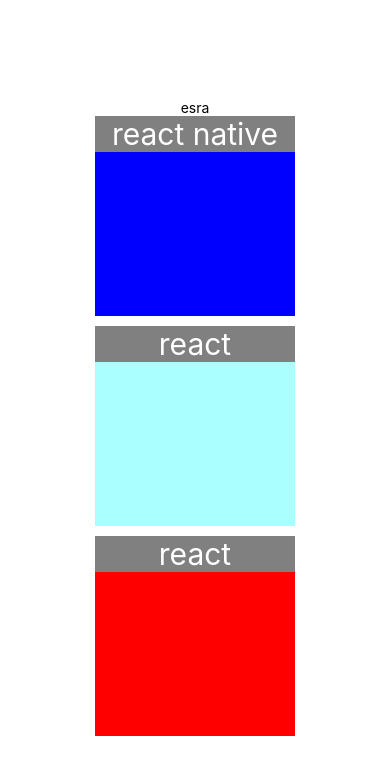
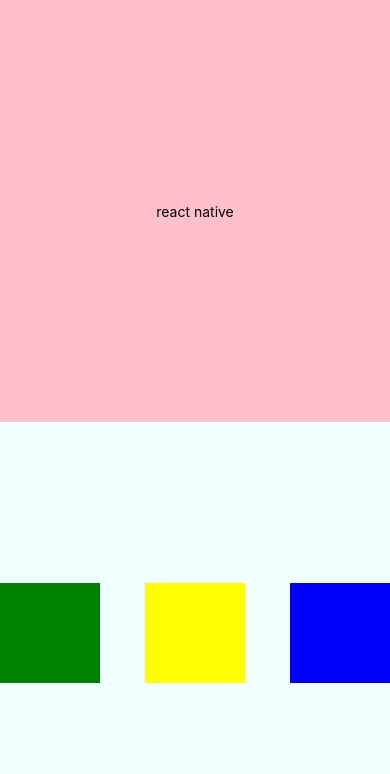
Before and after one commit to esrasumer/react-native-app, a React Native app: screen / in a window 390 px wide. Shown: the top 774 px of the page. Built offline with nearby package versions, Linux system fonts and the light colour scheme.

Commit message:
changed the style

```diff
--- a/App.js
+++ b/App.js
@@ -4,15 +4,13 @@
 export default function App() {
   return (
     <View style={styles.container}>
-      <Text>esra</Text>
-      <View style={[styles.box, styles.box1]}>
-        <Text style={styles.text}>react native</Text>
+      <View style={styles.box1}>
+        <Text>react native</Text>
       </View>
-      <View style={[styles.box, styles.box2]}>
-        <Text style={styles.text}>react</Text>
-      </View>
-      <View style={styles.box}>
-        <Text style={styles.text}>react</Text>
+      <View style={styles.box2}>
+        <View style={styles.child1}></View>
+        <View style={styles.child2}></View>
+        <View style={styles.child3}></View>
       </View>
     </View>
   );
@@ -21,26 +19,43 @@
 const styles = StyleSheet.create({
   container: {
     flex: 1,
-    backgroundColor: 'white',
-    alignItems: 'center',
-    justifyContent: 'center',
-  },
-  box: {
-    width: 200,
-    height: 200,
-    backgroundColor: 'red',
-    marginBottom: 10,
+    backgroundColor: 'purple',
+    flexDirection: "column",
   },
   box1: {
-    backgroundColor: 'blue',
+    flex: 1,
+    backgroundColor: 'pink',
+    alignItems: "center",
+    justifyContent: "center",
   },
   box2: {
-    backgroundColor: '#afff'
+    flex: 1,
+    flexDirection: "row",
+    backgroundColor: "azure",
+    justifyContent: "space-between",
+    alignItems:"center",
   },
-  text: {
-    color: 'white',
-    textAlign: 'center',
-    backgroundColor: 'gray',
-    fontSize: 30,
+  // child4:{
+  //   flex:1,
+  //   backgroundColor:"red",
+  // },
+  // child5:{
+  //   flex:1,
+  //   backgroundColor:"bisque",
+  // },
+  child1: {
+    width: 100,
+    height: 100,
+    backgroundColor: 'green',
+  },
+  child2: {
+    backgroundColor: 'yellow',
+    width: 100,
+    height: 100,
+  },
+  child3: {
+    backgroundColor: "blue",
+    width: 100,
+    height: 100,
   }
 });
```
